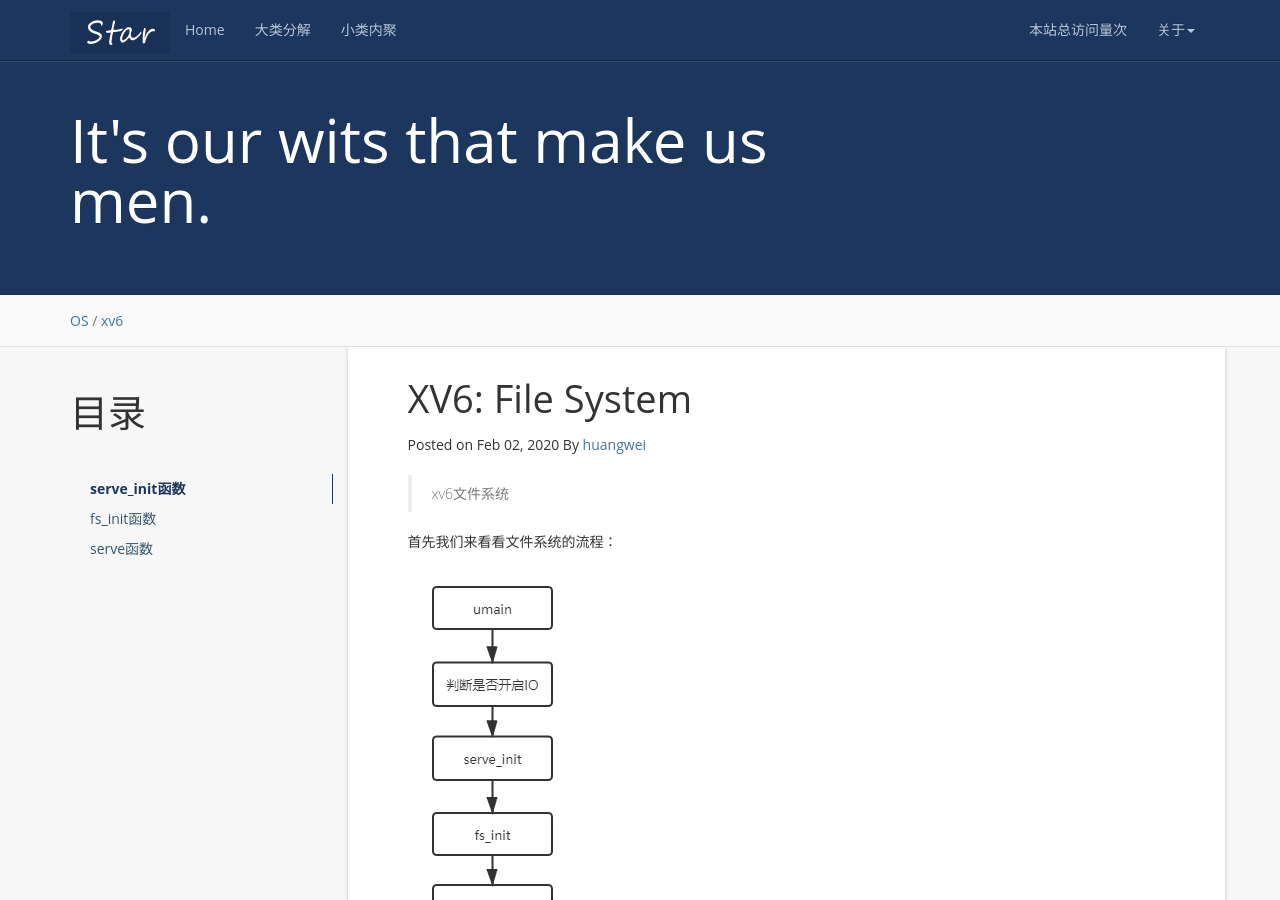
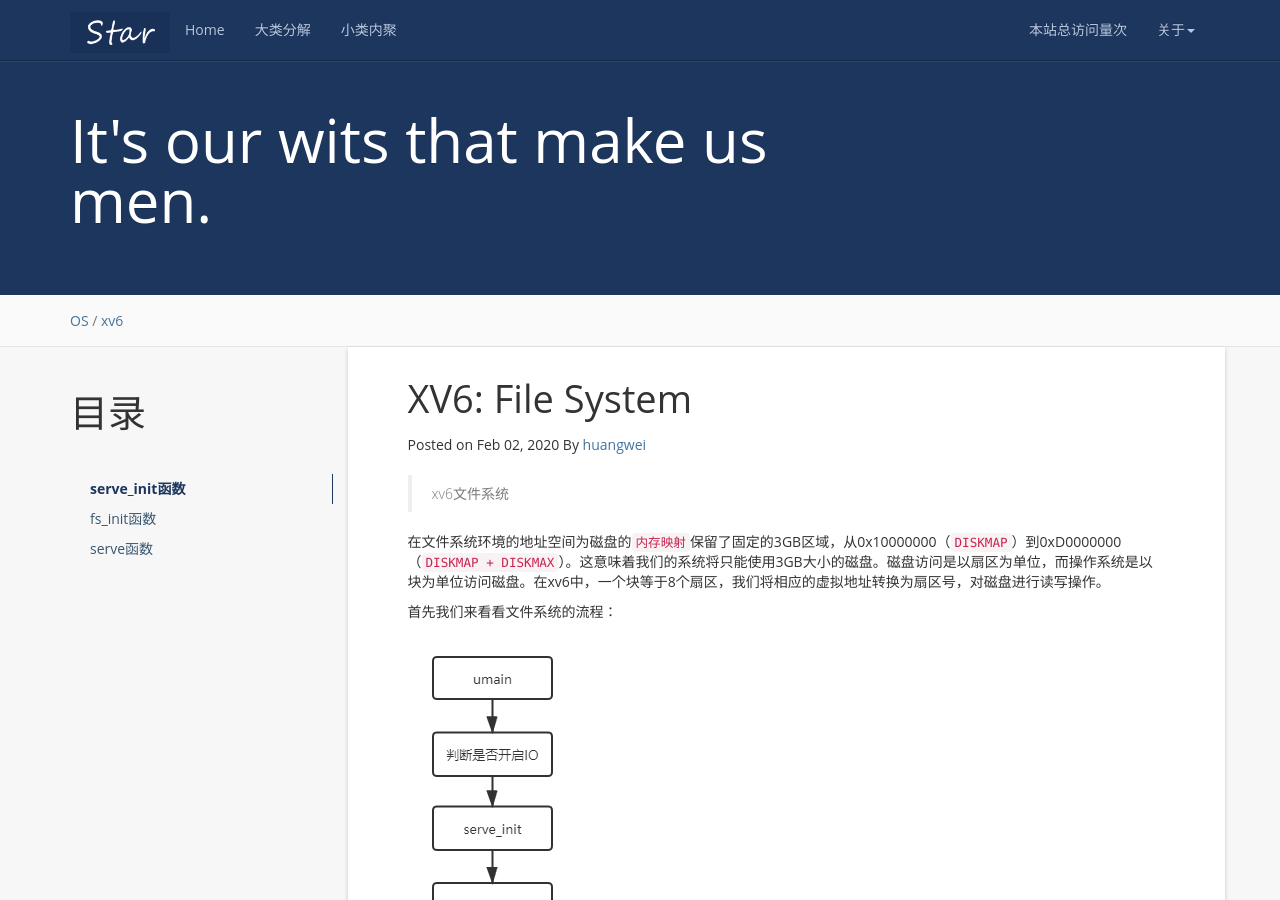
Before and after one commit to mayunmeiyouming/blog, a Jekyll site: the page built from _posts/2020-02-02-xv6 file system.md, in a window 1280 px wide and 900 px high. Built offline with Jekyll 4.4.1, drawn with Linux system fonts in a browser that asks for light colours; nearby versions of some CDN libraries; a script that is not in the unit is left out; comment, search, counter and statistics services are not loaded.

Commit message:
2020-1-13-1

```diff
--- a/_posts/2020-02-02-xv6 file system.md
+++ b/_posts/2020-02-02-xv6 file system.md
@@ -10,6 +10,8 @@ tag: xv6
 {:toc}
 
 > xv6文件系统
+
+在文件系统环境的地址空间为磁盘的`内存映射`保留了固定的3GB区域，从0x10000000（`DISKMAP`）到0xD0000000（`DISKMAP + DISKMAX`）。这意味着我们的系统将只能使用3GB大小的磁盘。磁盘访问是以扇区为单位，而操作系统是以块为单位访问磁盘。在xv6中，一个块等于8个扇区，我们将相应的虚拟地址转换为扇区号，对磁盘进行读写操作。
 
 首先我们来看看文件系统的流程：
 
```
Also changed, not shown: _posts/2020-01-11-xv6 lab5.md (+1 -1 lines).
